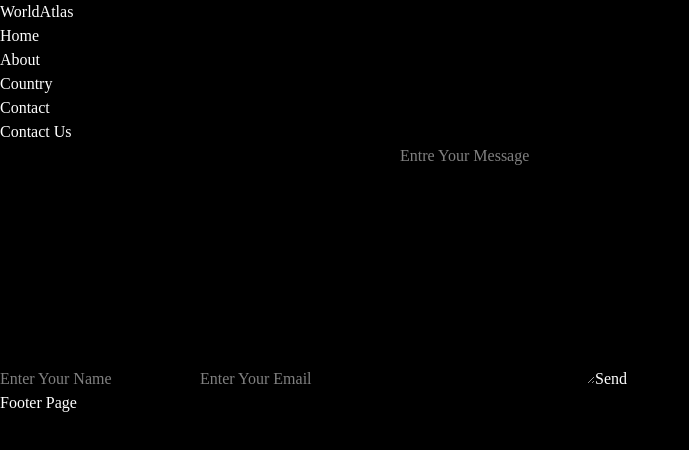
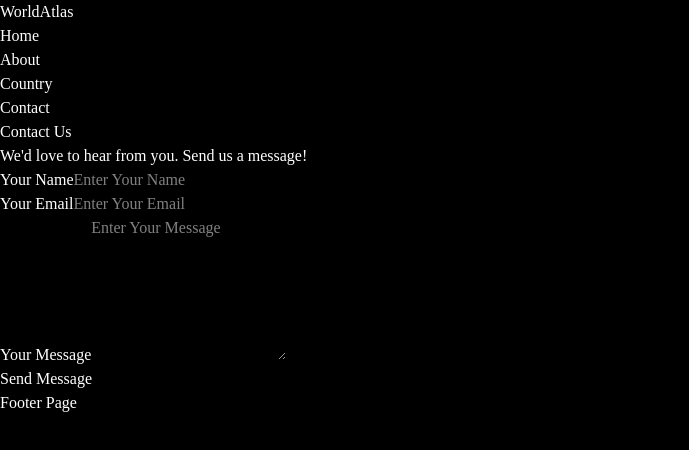
Before and after one commit to nidhi-webdev/world-atlas, a React (Vite) app in the folder world-atlas/: page /contact in a window 1280 px wide. Shown: the top 450 px of the page, without its empty margins (0-689 px from the left). Built offline with nearby package versions, Linux system fonts and the light colour scheme.

Commit message:
tailwind design

```diff
--- a/world-atlas/src/pages/Contact.jsx
+++ b/world-atlas/src/pages/Contact.jsx
@@ -1,36 +1,63 @@
 export const Contact = () => {
-    return <div className="flex flex-col justify-center items-center mt-20">
-        <h2 className="font-bold text-3xl mb-8 "> Contact Us </h2>
-        <div className="flex flex-col justify-center items-center">
-            <form action="">
+    return (
+        <div className="min-h-screen flex items-center justify-center px-4 py-16 bg-[linear-gradient(71deg,#080509,#1a171c,#080509)]">
+
+            <div className="w-full max-w-lg bg-gray-900 rounded-2xl shadow-2xl p-10 border border-gray-700">
+
+                {/* Header */}
+                <h2 className="font-extrabold text-4xl text-white text-center mb-2"> Contact Us </h2>
+                <p className="text-gray-400 text-center mb-8"> We'd love to hear from you. Send us a message! </p>
+
+                <form className="flex flex-col gap-5">
+
+                    {/* Name */}
+                    <div className="flex flex-col gap-1">
+                        <label className="text-gray-300 text-sm font-semibold">Your Name</label>
                         <input
                             type="text"
                             required
-                    autoComplete="false"
+                            autoComplete="off"
                             placeholder="Enter Your Name"
                             name="username"
-                    className="border border-gray-600 flex flex-col mb-8 " />
+                            className="bg-gray-800 border border-gray-600 rounded-lg px-4 py-3 text-white placeholder-gray-500 focus:outline-none focus:border-blue-500 transition-colors duration-200"
+                        />
+                    </div>
 
+                    {/* Email */}
+                    <div className="flex flex-col gap-1">
+                        <label className="text-gray-300 text-sm font-semibold">Your Email</label>
                         <input
                             type="email"
                             required
-                    autoComplete="false"
+                            autoComplete="off"
                             placeholder="Enter Your Email"
                             name="email"
-                    className="border border-gray-600 flex flex-col mb-8" />
+                            className="bg-gray-800 border border-gray-600 rounded-lg px-4 py-3 text-white placeholder-gray-500 focus:outline-none focus:border-blue-500 transition-colors duration-200"
+                        />
+                    </div>
 
+                    {/* Message */}
+                    <div className="flex flex-col gap-1">
+                        <label className="text-gray-300 text-sm font-semibold">Your Message</label>
                         <textarea
-                    rows="10"
-                    placeholder="Entre Your Message"
+                            rows="6"
+                            placeholder="Enter Your Message"
                             required
-                    autoComplete="false"
-                    className="border border-gray-600 flex flex-col"></textarea>
+                            autoComplete="off"
+                            className="bg-gray-800 border border-gray-600 rounded-lg px-4 py-3 text-white placeholder-gray-500 focus:outline-none focus:border-blue-500 transition-colors duration-200 resize-none"
+                        />
+                    </div>
 
-                <button type="submit"> Send </button>
+                    {/* Submit */}
+                    <button
+                        type="submit"
+                        className="bg-blue-600 hover:bg-blue-700 text-white font-bold py-3 rounded-lg transition-colors duration-300 cursor-pointer mt-2"
+                    >
+                        Send Message
+                    </button>
+
                 </form>
             </div>
-
         </div>
-
-
+    )
 }
```
Lines whose indentation alone changed are shown as unchanged.
